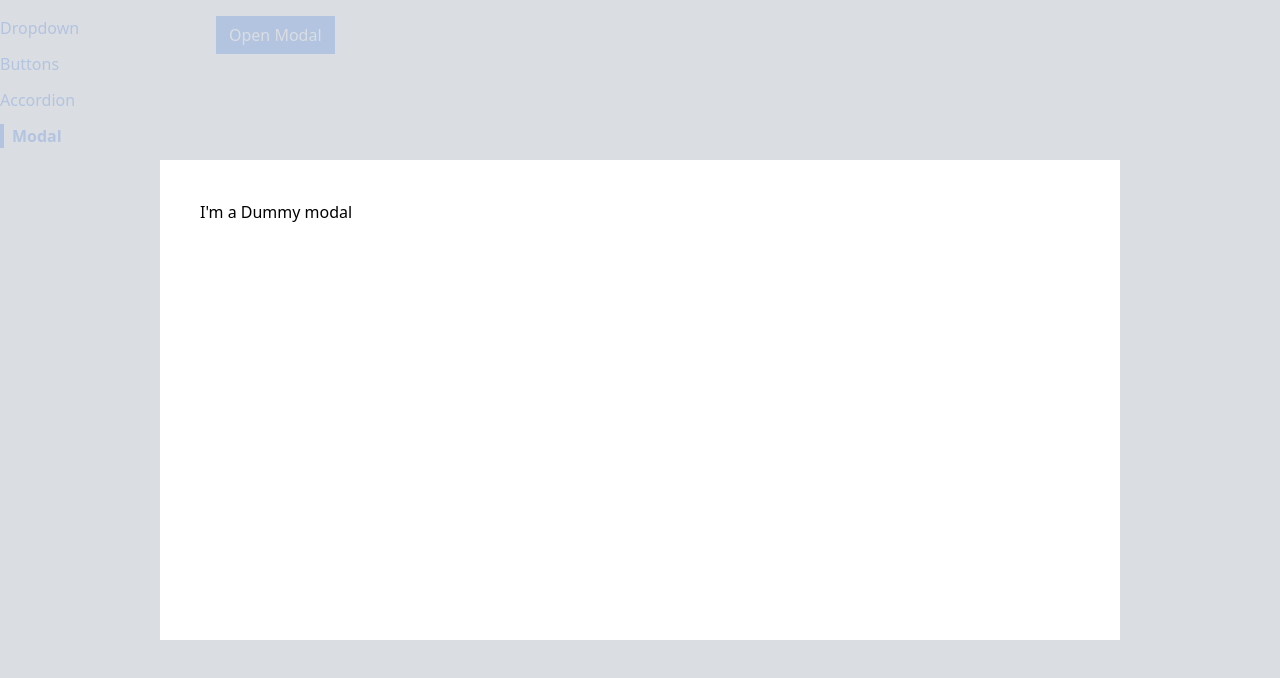
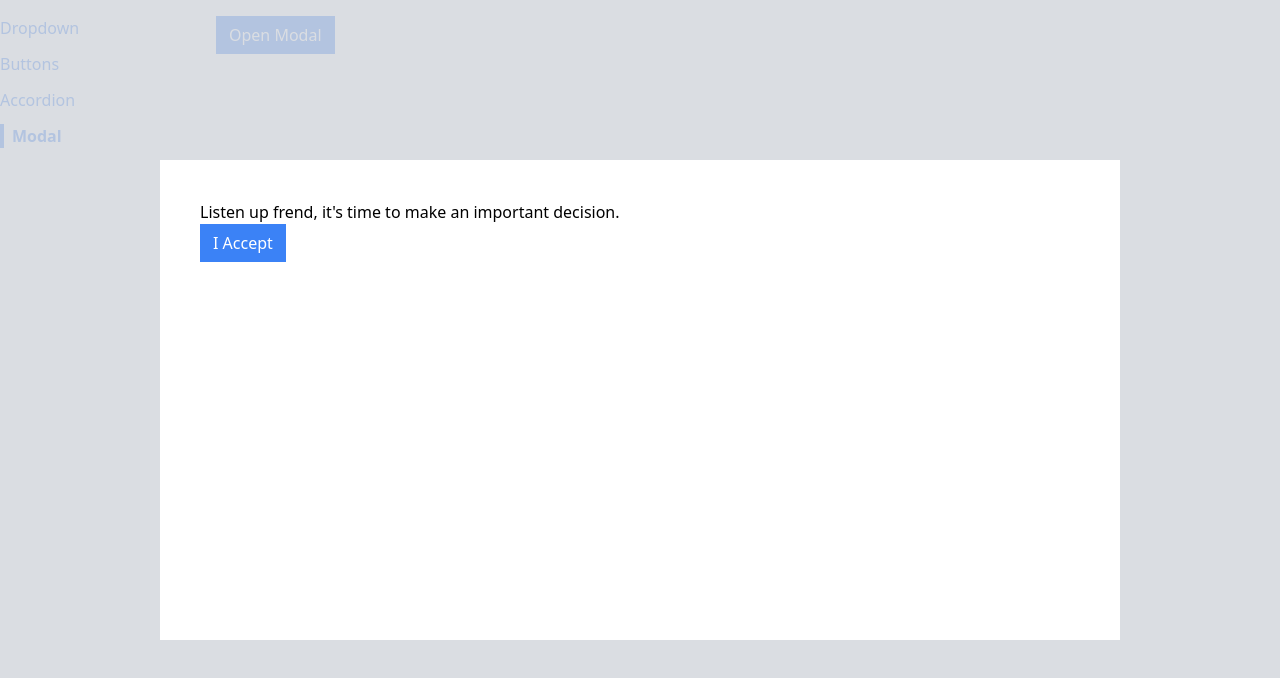
Before and after one commit to Dmitry1007/common-ui-components, a React (Create React App) app: page /modal in a window 1280 px wide. Both pictures are taken after a click on the button "Open Modal". Shown: the top 678 px of the page. Built offline with nearby package versions, Linux system fonts and the light colour scheme.

Commit message:
Make modal more reusable, add button inside modal that closes modal

```diff
--- a/src/components/Modal.js
+++ b/src/components/Modal.js
@@ -1,13 +1,16 @@
 import ReactDom from "react-dom";
 
-function Modal({ onClose }) {
+function Modal({ onClose, children, actionBar }) {
   return ReactDom.createPortal(
     <div>
       <div
         onClick={onClose}
         className="absolute inset-0 bg-gray-300 opacity-80"
       ></div>
-      <div className="absolute inset-40 p-10 bg-white">I'm a Dummy modal</div>
+      <div className="absolute inset-40 p-10 bg-white">
+        {children}
+        {actionBar}
+      </div>
     </div>,
     document.querySelector(".modal-container")
   );
--- a/src/pages/ModalPage.js
+++ b/src/pages/ModalPage.js
@@ -13,12 +13,24 @@ function ModalPage() {
     setShowModal(false);
   };
 
+  const actionBar = (
+    <Button onClick={handleClose} primary>
+      I Accept
+    </Button>
+  );
+
+  const modal = (
+    <Modal onClose={handleClose} actionBar={actionBar}>
+      <p>Listen up frend, it's time to make an important decision.</p>
+    </Modal>
+  );
+
   return (
     <div>
       <Button onClick={handleClick} primary>
         Open Modal
       </Button>
-      {showModal && <Modal onClose={handleClose} />}
+      {showModal && modal}
     </div>
   );
 }
```
